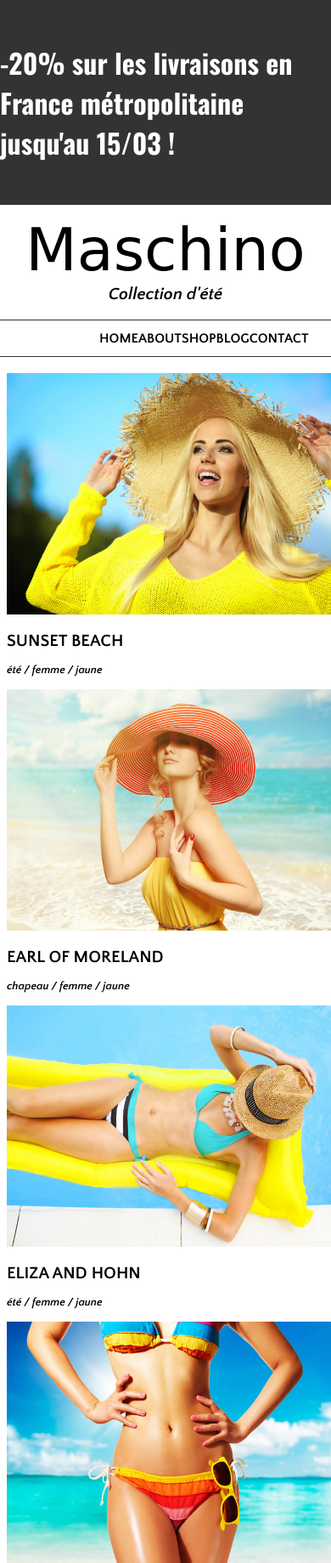
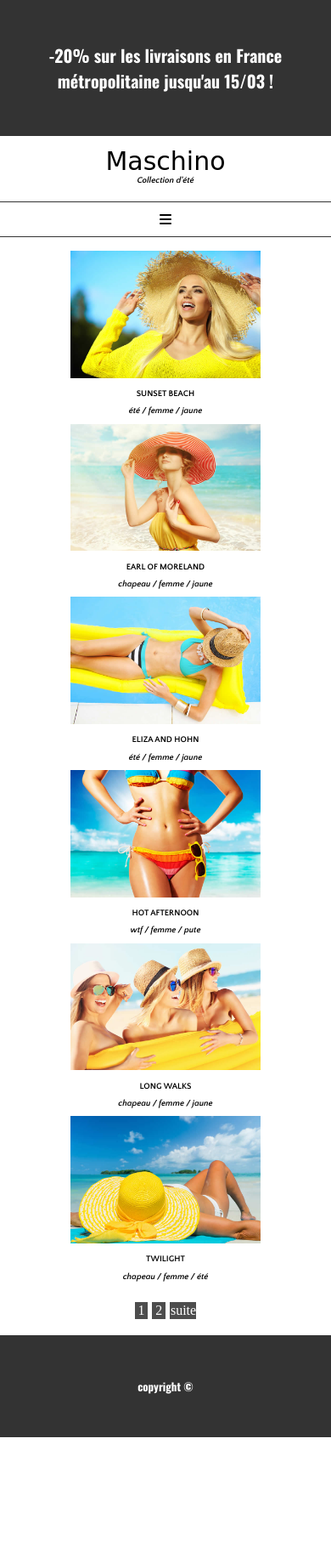
Before and after one commit to Mathieu-VEL/exercise-maschinooo, a plain HTML site: page index.html in a window 390 px wide. Shown: the top 1839 px of the page at 85% size. After the commit the page ends 1691 px from the top, so only its background shows below. Drawn offline with nearby package versions, Linux system fonts and the light colour scheme; a web font is replaced by a local one.

Commit message:
exercice-maschinoo

```diff
--- a/index.css
+++ b/index.css
@@ -1,6 +1,3 @@
-
-
-
 :root {
   --darkgray: #333;
   --darkgray2: #4d4d4d;
@@ -62,19 +59,32 @@
   margin-bottom: 3%;
   font-family: "Quattrocento Sans", sans-serif;
   font-weight: bolder;
+  list-style: none;
+}
+
+#container #list a {
+  color: black;
+  text-decoration: none;
+}
+
+#container #list #burger i {
+  display: none;
 }
 
 #container #block-img {
   display: flex;
-  justify-content: start;
+  justify-content: space-around;
   flex-wrap: wrap;
+}
+
+#container #block-img .article {
+  width: 30%;
 }
 
 #container #block-img img {
   justify-content: space-around;
   padding: 2%;
-  height: 300px;
-  width: 400px;
+  width: 100%;
 }
 
 #container #block-img h1 {
@@ -92,7 +102,6 @@
   font-size: 13px;
 }
 
-
 #container #num-page {
   display: flex;
   justify-content: space-around;
@@ -102,7 +111,7 @@
   padding-bottom: 5%;
 }
 
-#container #num-page ul {
+#container #num-page li {
   display: flex;
   /* border: solid var(--darkgray2); */
   background-color: var(--darkgray2);
@@ -120,7 +129,6 @@
   display: flex;
 }
 
-
 #bandeaufooter {
   display: flex;
   background-color: var(--darkgray);
@@ -128,11 +136,178 @@
   justify-content: center;
 }
 
-
 #container #bandeaufooter h1 {
   color: var(--white);
   font-family: "Oswald", sans-serif;
   font-size: small;
+}
+
+#container #map {
+  margin: 0 auto;
+  width: 50%;
+  /* display: flex;
+  justify-content: center;
+  align-items: center; */
+  padding-bottom: 2%;
+}
+
+#container #map iframe {
+  width: 100%;
+  /* display: flex;
+justify-content: center;
+text-align: center; */
+}
+
+#container #contact {
+  display: flex;
+}
+
+#container #info {
+  /* margin: 0 auto; */
+  text-align: center;
+  width: 48%;
+}
+
+#container #table {
+  /* display: flex; */
+  /* margin: 0 auto; */
+  text-align: center;
+  justify-content: center;
+  width: 48%;
+}
+
+/* -------------hover------------ */
+
+#container #list :hover {
+  color: rgb(231, 13, 13);
+  text-shadow: 0 0 10px red, 0 0 20px red, 0 0 40px red, 0 0 80px red,
+    0 0 120px red, 0 0 160px red;
+}
+
+#container #num-page :hover {
+  /* background-color: rgb(255, 255, 0); */
+  color: rgb(231, 13, 13);
+  text-shadow: 0 0 10px red, 0 0 20px red, 0 0 40px red, 0 0 80px red,
+    0 0 120px red, 0 0 160px red;
+}
+
+#container #list li {
+  transition: 0.3s;
+}
+
+#container #list #burger i {
+  transition: 0.3s;
+}
+
+#container #num-page li {
+  transition: 0.3s;
+}
+
+@media screen and (max-width: 860px) {
+  #container #bandeausolde h1 {
+    font-size: 20px;
+    text-align: center;
+  }
+  #container #block-maschino h1 {
+    font-size: 30px;
+  }
+  #container #CE {
+    font-size: 5px;
+  }
+  #container #list li {
+    display: none;
+  }
+
+  #container #block-img .article {
+    width: 40%;
+  }
+  #container #block-img h1 {
+    text-align: center;
+  }
+  #container #block-img h3 {
+    text-align: center;
+  }
+  #container #list #burger i {
+    display: block;
+  }
+}
+
+@media screen and (max-width: 800px) {
+  #container #block-img h1 {
+    text-align: center;
+    font-size: small;
+  }
+  #container #block-img h3 {
+    text-align: center;
+    font-size: small;
+  }
+  #container #num-page li {
+    /* text-align: center; */
+    margin: 0 auto;
+    justify-content: space-around;
+    padding: 1%;
+    width: 20%;
+  }
+}
+
+@media screen and (max-width: 500px) {
+  #container #block-img h1 {
+    text-align: center;
+    font-size: 10px;
+  }
+  #container #block-img h3 {
+    text-align: center;
+    font-size: 10px;
+  }
+  #container #num-page li {
+    /* text-align: center; */
+    margin: 0 auto;
+    justify-content: space-around;
+    width: 20%;
+  }
+  #container #num-page .suite {
+    margin: 0 auto;
+    justify-content: space-around;
+    width: 40%;
+  }
+}
+
+@media screen and (max-width: 500px) {
+  #container #block-img .article {
+    width: 60%;
+  }
+}
+
+.nivo-caption {
+  background-color: transparent;
+  bottom: 45%;
+  left: 25%;
+  font-size: 3rem;
+  width: 55%;
+  justify-content: center;
+  align-items: center;
+  margin: 0 auto;
+}
+
+.nivo-caption h2{
+  background-color: rgba(0, 0, 255, 0.363);
+  font-size: 20px;
+}
+
+.nivo-caption #htmlcaption h3{
+  background-color: rgba(0, 0, 255, 0.363);
+  font-size: 200px;
+}
+
+.nivo-caption h4{
+  background-color: rgba(0, 0, 255, 0.363);
+  font-size: 20px;
+}
+
+#container #slider {
+  border-radius: 3%;
+  margin: 0 auto;
+  width: 95%;
 }
 
 
@@ -149,45 +324,39 @@
 
 
 
-/* -------------hover------------ */
 
 
-
-
-#container #list :hover{
-    color: rgb(231, 13, 13);
-    text-shadow: 0 0 10px red,
-                 0 0 20px red,
-                 0 0 40px red,
-                 0 0 80px red,
-                 0 0 120px red,
-                 0 0 160px red;
+/* .nivo-caption{
+  background-color: rgba(128, 128, 128, 0.58);
+  font-size:3rem;
+  width: 60%;
+  height: 50%;
+  top: 50%;
+  left: 50%;
+  transform: translate(-50%, -50%);
   }
-
-
-
-#container #num-page :hover{
-    /* background-color: rgb(255, 255, 0); */
-    color: rgb(231, 13, 13);
-    text-shadow: 0 0 10px red,
-                 0 0 20px red,
-                 0 0 40px red,
-                 0 0 80px red,
-                 0 0 120px red,
-                 0 0 160px red;
+  .nivo-caption h2{
+  font-size:3rem;
+  padding-top:8%;
+  padding-left:6%;
   }
-
-
-
-
-
-#container #list ul {
-    transition: 0.3s;
+  .nivo-caption h3{
+  font-size:2rem;
+  margin-bottom:8%;
+  padding-left:6%;
   }
-
-
-
-
-#container #num-page ul {
-    transition: 0.3s;
+  .nivo-caption .iconeLien{
+  width:85%;
+  display: flex;
+  justify-content: center;
+  padding-left:6%;
   }
+  .nivo-caption i{
+  margin-right:4%;
+  }
+  .nivo-caption .bouton{
+  font-size:1.5rem;
+  padding:5px 24px;
+  border-radius: 20px;
+  margin-left:4%;
+  } */
--- a/index.html
+++ b/index.html
@@ -1,5 +1,6 @@
 <!DOCTYPE html>
 <html lang="en">
+
 <head>
   <meta charset="UTF-8" />
   <meta name="viewport" content="width=device-width, initial-scale=1.0" />
@@ -7,18 +8,35 @@
   <title>Document</title>
   <link rel="preconnect" href="https://fonts.googleapis.com" />
   <link rel="preconnect" href="https://fonts.gstatic.com" crossorigin />
-    <link
-      href="https://fonts.googleapis.com/css2?family=Herr+Von+Muellerhoff&display=swap"
-      rel="stylesheet"
-    />
+  <link href="https://fonts.googleapis.com/css2?family=Herr+Von+Muellerhoff&display=swap" rel="stylesheet" />
 
   <link rel="preconnect" href="https://fonts.googleapis.com">
   <link rel="preconnect" href="https://fonts.gstatic.com" crossorigin>
-<link href="https://fonts.googleapis.com/css2?family=Herr+Von+Muellerhoff&family=Quattrocento+Sans:ital,wght@0,400;0,700;1,400;1,700&display=swap" rel="stylesheet">
+  <link
+    href="https://fonts.googleapis.com/css2?family=Herr+Von+Muellerhoff&family=Quattrocento+Sans:ital,wght@0,400;0,700;1,400;1,700&display=swap"
+    rel="stylesheet">
 
   <link rel="preconnect" href="https://fonts.googleapis.com">
   <link rel="preconnect" href="https://fonts.gstatic.com" crossorigin>
-<link href="https://fonts.googleapis.com/css2?family=Herr+Von+Muellerhoff&family=Oswald:wght@200..700&family=Quattrocento+Sans:ital,wght@0,400;0,700;1,400;1,700&display=swap" rel="stylesheet">
+  <link
+    href="https://fonts.googleapis.com/css2?family=Herr+Von+Muellerhoff&family=Oswald:wght@200..700&family=Quattrocento+Sans:ital,wght@0,400;0,700;1,400;1,700&display=swap"
+    rel="stylesheet">
+  <!-- fontawsome cdn link -->
+  <link rel="stylesheet" href="https://cdnjs.cloudflare.com/ajax/libs/font-awesome/6.6.0/css/all.min.css"
+    integrity="sha512-Kc323vGBEqzTmouAECnVceyQqyqdsSiqLQISBL29aUW4U/M7pSPA/gEUZQqv1cwx4OnYxTxve5UMg5GT6L4JJg=="
+    crossorigin="anonymous" referrerpolicy="no-referrer" />
+
+  <!-- -----------nivoslider------------>
+
+  <link rel="stylesheet" href="themes/default/default.css" type="text/css" media="screen" />
+  <link rel="stylesheet" href="nivo-slider.css" type="text/css" media="screen" />
+
+
+
+
+
+
+
 
 </head>
 <div id="container">
@@ -32,83 +50,80 @@
     <div id="block-maschino">
       <h1>Maschino</h1>
     </div>
+
     <div id="CE">
       <h1>Collection d'été</h1>
     </div>
-      <div id="list">
-        <ul>
-          HOME
+    <ul id="list">
+      <div id="burger">
+        <i class="fa-solid fa-bars"></i>
+      </div>
+      <li>HOME</li>
+      <li>ABOUT</li>
+      <li>SHOP</li>
+      <li>BLOG</li>
+      <li><a href="contact.html">CONTACT</a></li>
     </ul>
-        <ul>
-          ABOUT
-        </ul>
-        <ul>
-          SHOP
-        </ul>
-        <ul>
-          BLOG
-        </ul>
-        <ul>
-          CONTACT
-        </ul>
-      </div>
 
-      <div id="block-img">
-        <div>
-          <img src="./images/01.jpg" alt="pute1" />
+    <section id="block-img">
+      <article class="article">
+        <img src="./images/01.jpg" alt="article1" />
         <h1>
           SUNSET BEACH
           <h3>été / femme / jaune</h3>
         </h1>
-        </div>
-        <div>
-          <img src="./images/02.jpg" alt="pute2" />
+      </article>
+      <article class="article">
+        <img src="./images/02.jpg" alt="article2" />
         <h1>
           EARL OF MORELAND
           <h3>chapeau / femme / jaune</h3>
         </h1>
-        </div>
-        <div>
-          <img src="./images/03.jpg" alt="pute3" />
+      </article>
+      <article class="article">
+        <img src="./images/03.jpg" alt="article3" />
         <h1>
           ELIZA AND HOHN
           <h3>été / femme / jaune</h3>
         </h1>
-        </div>
-        <div>
-          <img src="./images/04.jpg" alt="pute4" />
+      </article>
+      <article class="article">
+        <img src="./images/04.jpg" alt="article4" />
         <h1>
           HOT AFTERNOON
           <h3>wtf / femme / pute</h3>
         </h1>
-        </div>
-        <div>
-          <img src="./images/05.jpg" alt="pute5" />
+      </article>
+      <article class="article">
+        <img src="./images/05.jpg" alt="article5" />
         <h1>
           LONG WALKS
           <h3>chapeau / femme / jaune</h3>
         </h1>
-        </div>
-        <div>
-          <img src="./images/06.jpg" alt="pute6" />
+      </article>
+      <article class="article">
+        <img src="./images/06.jpg" alt="article6" />
         <h1>TWILIGHT
           <h3>chapeau / femme / été</h3>
         </h1>
-        </div>
-      </div>
+      </article>
+    </section>
 
-      <div id="num-page">
-        <ul>1</ul>
-        <ul>2</ul>
-        <ul class="suite">suite</ul>
-      </div>
+    <ul id="num-page">
+      <li>1</li>
+      <li>2</li>
+      <li class="suite">suite</li>
+    </ul>
 
     <footer>
       <div id="bandeaufooter">
-            <h1>bullshit &copy;</h1>
+        <h1>copyright &copy;</h1>
       </div>
     </footer>
 
   </div>
+
+
 </body>
+
 </html>
```
Lines whose indentation alone changed are shown as unchanged.
